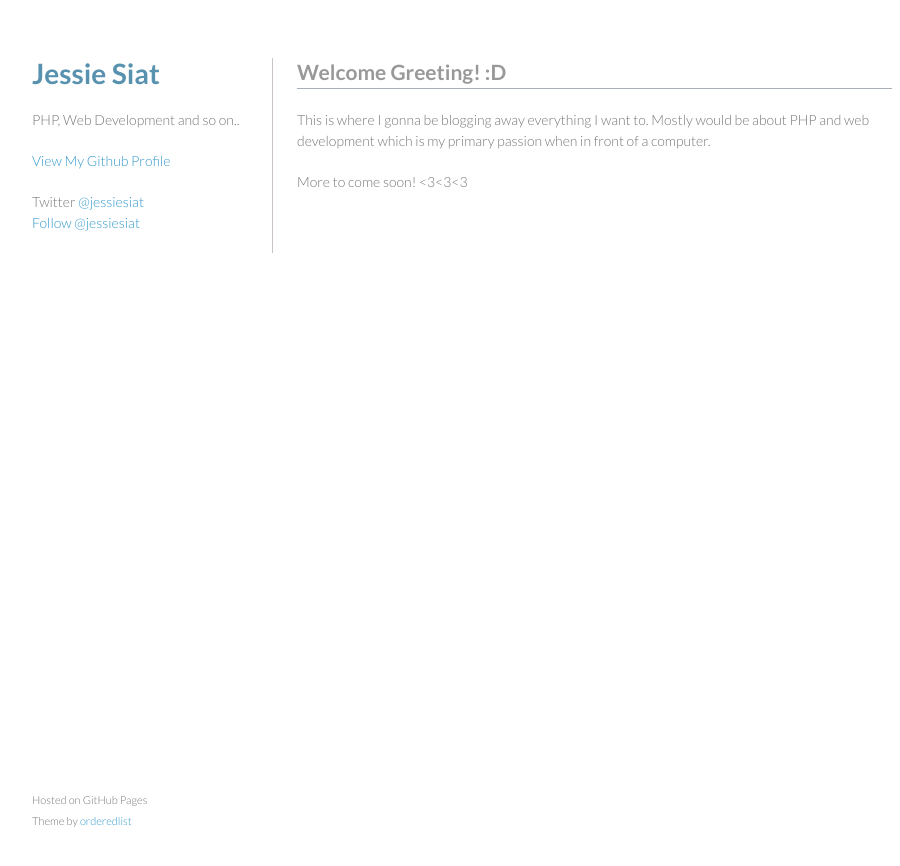
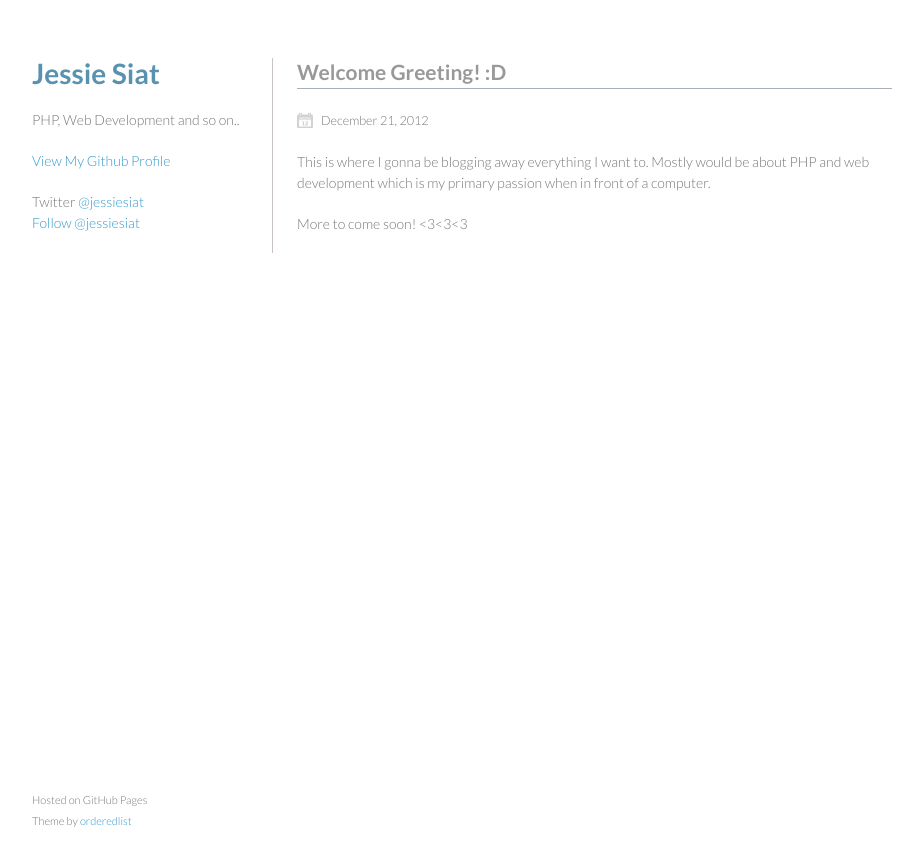
Before and after one commit to jessiesiat/jessiesiat.github.com, a Jekyll site: the page built from _posts/2012-12-21-welcome.md, in a window 1280 px wide. Shown: the top 866 px of the page, without its empty margins (178-1078 px from the left). Built offline with Jekyll 4.4.1, drawn with Linux system fonts in a browser that asks for light colours; comment, search, counter and statistics services are not loaded.

Commit message:
Add post date and soon cat

```diff
--- a/_layouts/post.html
+++ b/_layouts/post.html
@@ -28,7 +28,8 @@
 
       <section>
 	      <h2><a href="{{ post.url }}" class="post">{{ page.title }}</a></h2>
-	      {{ content }}
+        <span class="date">{{ page.date | date: "%B %e, %Y" }}</span>
+	      <p>{{ content }}</p>
 
         {% if page.comments %}
 
--- a/stylesheets/styles.css
+++ b/stylesheets/styles.css
@@ -266,3 +266,14 @@ footer {
     color:#444;
   }
 }
+
+/* My added CSS here */
+
+span.date {
+  background: url(../images/date.png) no-repeat left center;
+  display: inline;
+  padding-left: 24px;
+  padding-right: 10px;
+  font-size: .9em
+  /*border-right: 1px solid #CCC;*/
+}
```
Also changed, not shown: index.html (+8 -0 lines), images/date.png (added), 5 other files.
